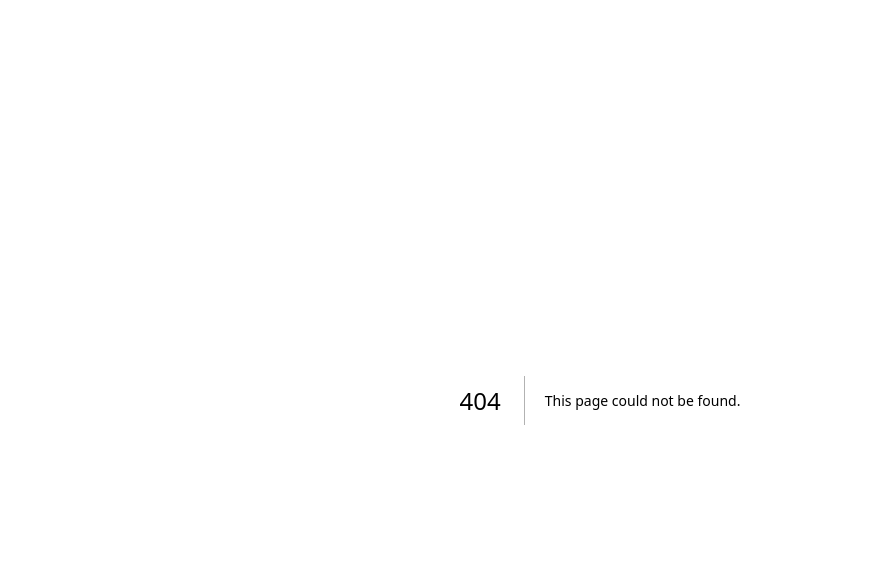
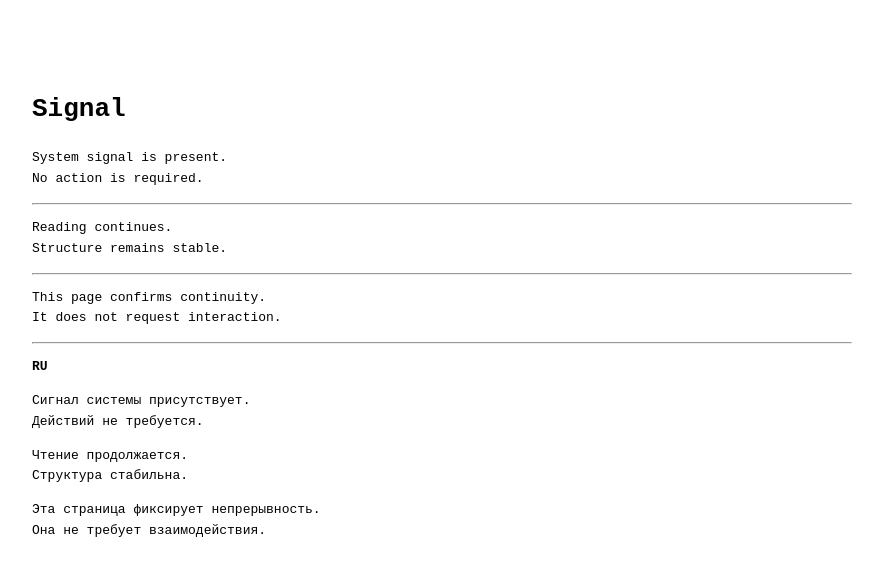
Before and after one commit to AiBhrigu/bhrigu-portal, a Next.js app: page /signal in a window 1280 px wide. Before the commit this address had no page. Shown: the top 576 px of the page, without its empty margins (40-923 px from the left). Built offline with nearby package versions, Linux system fonts and the light colour scheme.

Commit message:
portal: add signal continuity marker

```diff
--- /dev/null
+++ b/pages/signal.js
@@ -0,0 +1,45 @@
+export default function Signal() {
+  return (
+    <main style={{ padding: "4rem", fontFamily: "monospace", lineHeight: "1.6", maxWidth: "820px" }}>
+      <h1>Signal</h1>
+
+      <p>
+        System signal is present.<br />
+        No action is required.
+      </p>
+
+      <hr />
+
+      <p>
+        Reading continues.<br />
+        Structure remains stable.
+      </p>
+
+      <hr />
+
+      <p>
+        This page confirms continuity.<br />
+        It does not request interaction.
+      </p>
+
+      <hr />
+
+      <p><strong>RU</strong></p>
+
+      <p>
+        Сигнал системы присутствует.<br />
+        Действий не требуется.
+      </p>
+
+      <p>
+        Чтение продолжается.<br />
+        Структура стабильна.
+      </p>
+
+      <p>
+        Эта страница фиксирует непрерывность.<br />
+        Она не требует взаимодействия.
+      </p>
+    </main>
+  );
+}
```
